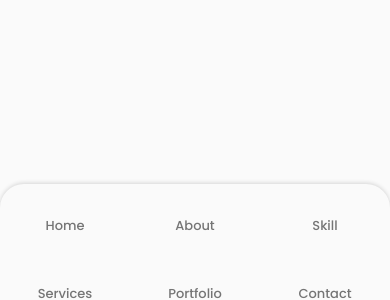
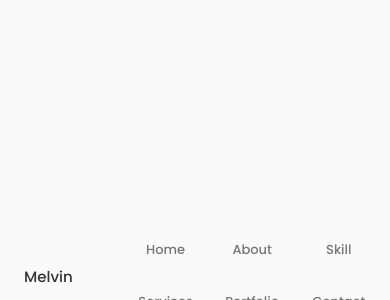
Before and after one commit to Melcocha/mea_culpa, a React (Create React App) app: page / in a window 390 px wide. Shown: the part 544-844 px from the top of the page. Built offline with nearby package versions, Linux system fonts and the light colour scheme.

Commit message:
commit 28-8-2023

```diff
--- a/src/components/header/Header.jsx
+++ b/src/components/header/Header.jsx
@@ -1,14 +1,17 @@
-import React from 'react'
+import React, { useState } from 'react'
 import "./header.css";
 
 
 const Header = () => {
+  /*=============== Toggle MENU ===============*/
+  const[Toggle,showMenu] = useState(false);
   return (
     <header className='header'>
       <nav className='nav container'>
           <a href='index.html' className='nav__logo'>Melvin</a>
 
-          <div className="nav__menu">
+          <div className={Toggle ? "nav__menu show-menu":
+          "show-menu"}>
             <ul className="nav__list grid">
               <li className="nav__item">
                 <a href='#home' className="nav__link active-link">
@@ -49,8 +52,9 @@
 
             <i className='uil uil-times nav__close'></i>
           </div>
-          <div className='nav__toggle'>
-            <i class="uil uil-apps"></i>
+          <div className="nav__toggle" onClick={() => showMenu
+            (!Toggle)}>
+            <i className="uil uil-apps"></i>
           </div>
 
       </nav>
--- a/src/components/header/header.css
+++ b/src/components/header/header.css
@@ -1,5 +1,5 @@
 .header {
-    width: 10%;
+    width: 100%;
     position: fixed;
     top: 0;
     left: 0;
@@ -14,8 +14,8 @@
     align-items: center;
     column-gap: 1rem;
 }
-.nav__log,
-.nav__log{
+.nav__logo,
+.nav__toggle{
     color: var(--title-color);
     font-weight: var(--font-medium);
 }
@@ -24,7 +24,99 @@
     display: flex;
     column-gap: 2rem;
 }
+
 .nav__link {
+    display: flex;
+    flex-direction: column;
+    align-items: center;
+    font-size: var(--small-font-size);
+    color: var(--tittle-color);
+    font-weight: var(--font-medium);
+    transition: .3s;
+}
+.nav__icon,
+.nav__close,
+.nav__toggle {
+    display: none;
+}
+
+/*Active Link*/
+
+.active-link,
+.nav__link:hover {
+    color: var(--tittle-color-dark);
+}
+/*=============== BREAKPOINTS ===============*/
+
+@media screen and (max-width: 769px){
+    .header {
+        top: initial;
+        bottom: 0;
+    }
+     .nav {
+        height: var(--header-height);
+    }
+    .nav__menu {
+        position: fixed;
+        bottom: -100%;
+        left: 0;
+        width: 100%;
+        background-color: var(--body-color);
+        padding: 2rem 1.5rem 4rem;
+        box-shadow: 0 -1px 4px rgba(0, 0, 0, 0.15);
+        border-radius: 1.5rem 1.5rem 0 0;
+        transition: .3s;
+    }
+
+    .show-menu{
+        bottom: 0;
+    }
+
+    .nav__list{
+        display: grid;
+        grid-template-columns: repeat(3,1fr);
+        gap: 2rem;
+    }
+
+    .nav__icon{
+        font-size: 1.2rem;
+    }
+
+    .nav__close{
+        position: absolute;
+        right: 1.3rem;
+        font-size: 1.5rem;
+        cursor: pointer;
+        color: var(--title-color);
+    }
+
+    .nav__close:hover{
+        color: var(--tittle-color-dark);
+    }
+
+    .nav__toggle{
+        font-size: 1.1rem;
+        cursor: pointer;
+    }
+
+    .nav__icon,
+    .nav__close,
+    .nav__toggle{
+        display: none;
+    }
+
+}
+
+@media screen and (max-width: 350px) {
+    .nav__menu{
+        padding: 2rem 0.25rem 4rem;
+    }
+
+    .nav__list{
+        column-gap: 0;
+    }
+}
+/* .nav__link {
     display: flex;
     flex-direction: column;
     align-items: center;
@@ -74,4 +166,4 @@
     .nav__toggle{
         display: none;
     }
-}
+} */
```
